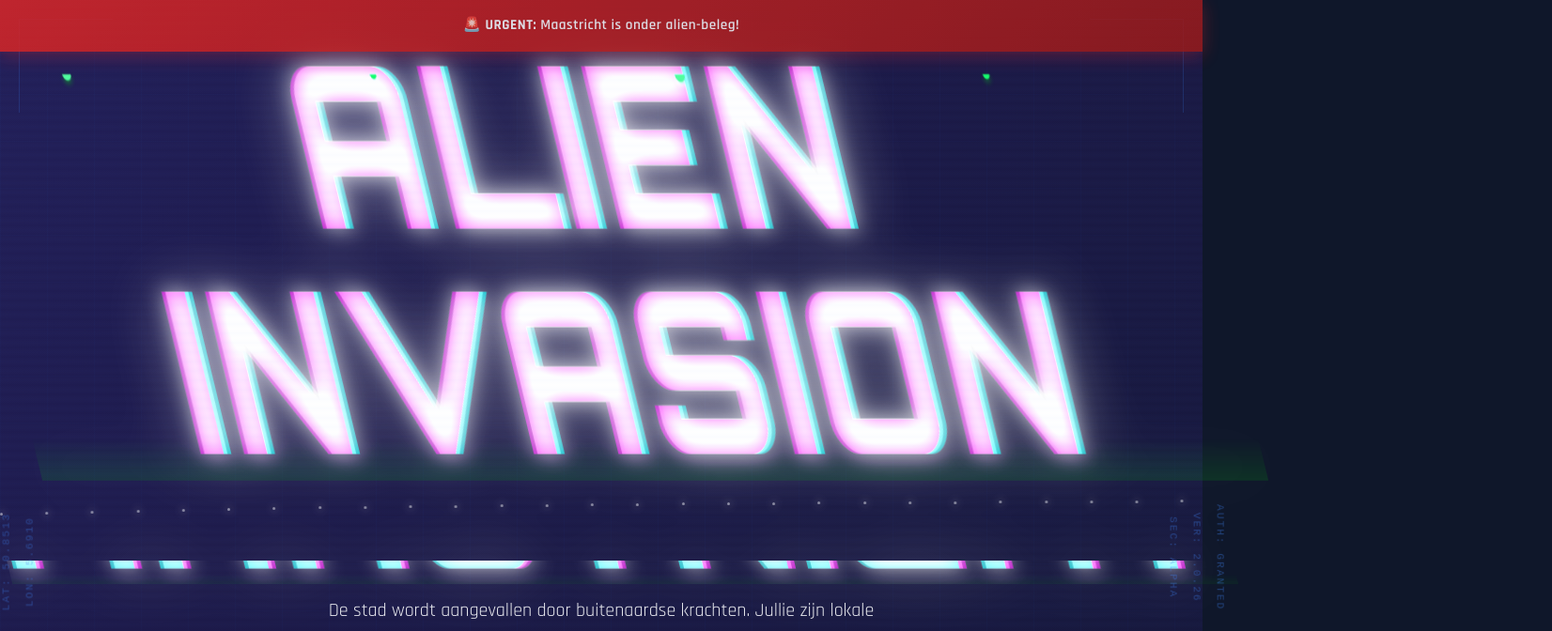
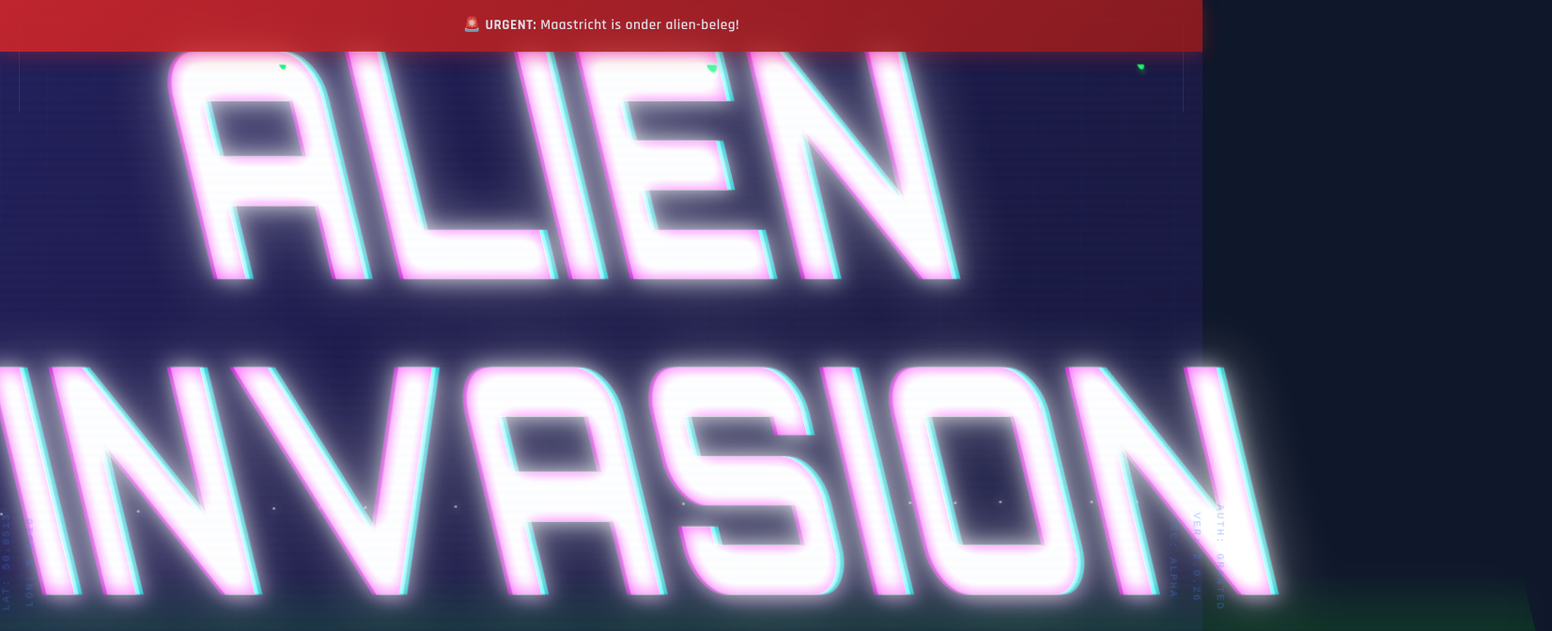
Before and after one commit to x4b5/game2026, a SvelteKit app: page /game/kappa-grid-27 in a window 1280 px wide. Shown: the top 672 px of the page at 94% size, 1652 px wide, since content can reach past the window. Built offline with nearby package versions, Linux system fonts and the light colour scheme; a web font is replaced by a local one.

Commit message:
style: even more massive title for extreme impact

```diff
--- a/src/routes/game/kappa-grid-27/+page.svelte
+++ b/src/routes/game/kappa-grid-27/+page.svelte
@@ -529,9 +529,9 @@
 
     .title {
         font-family: "Orbitron", sans-serif;
-        font-size: clamp(3.5rem, 16vw, 10rem);
-        font-weight: 900;
-        letter-spacing: -4px;
+        font-size: clamp(4rem, 22vw, 14rem);
+        font-weight: 950;
+        letter-spacing: -6px;
         filter: drop-shadow(0 0 30px rgba(255, 255, 255, 0.4));
         line-height: 1;
         margin-bottom: 2.5rem;
```
